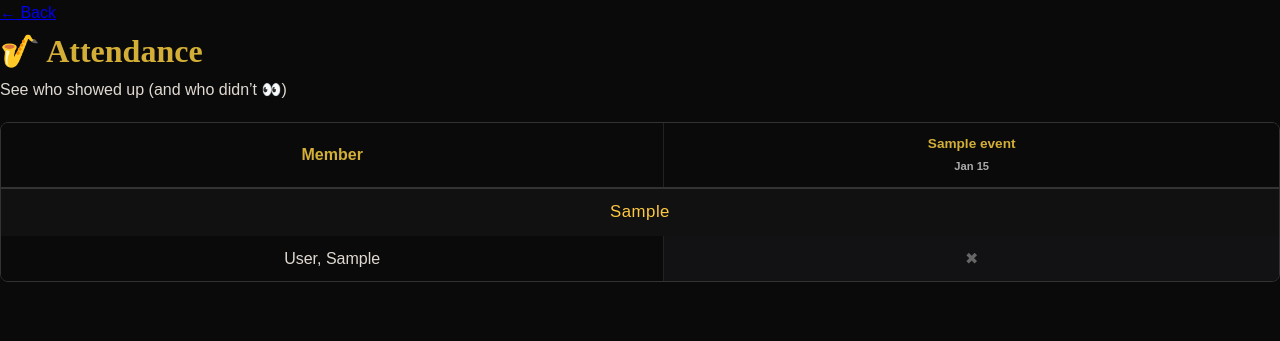
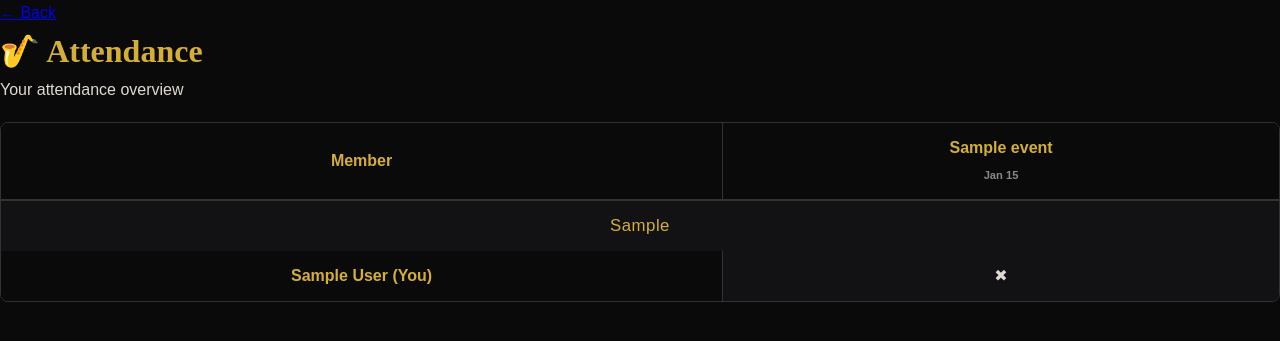
Before and after one commit to Asadel-A/AAIR-FRYERS, a PHP site: page /client2/attendance.php in a window 1280 px wide. Shown: the top 341 px of the page. Run offline with PHP 8.4, Linux system fonts and the light colour scheme; the visitor is signed in with stand-in values (Sample User, id 1); tables that the repository leaves empty or names only in its code hold one stand-in row (values such as "Sample post").

Commit message:
better attendance with mor eprivacy

```diff
--- a/client2/attendance.php
+++ b/client2/attendance.php
@@ -1,41 +1,76 @@
 <?php
-include 'includes/auth_check.php'; // allows members + admins
+include 'includes/auth_check.php';
 require 'config/db.php';
 
-/*Get all events (columns) */
+$currentUserId = $_SESSION['user_id'];
+
+/**
+ * Get all events
+ */
 $events = $pdo->query("
     SELECT id, event_name, event_date
     FROM events
     ORDER BY event_date ASC
 ")->fetchAll(PDO::FETCH_ASSOC);
 
-/*Get all members*/
+/**
+ * Get all members
+ */
 $members = $pdo->query("
     SELECT id, first_name, last_name, instrument
     FROM members
     ORDER BY instrument, last_name, first_name
 ")->fetchAll(PDO::FETCH_ASSOC);
 
-/*Build attendance lookup table*/
-$stmt = $pdo->query("SELECT member_id, event_id, status, time_note FROM attendance");
+/**
+ * Attendance lookup table
+ */
+$stmt = $pdo->query("
+    SELECT member_id, event_id, status, time_note
+    FROM attendance
+");
 
 $attendance = [];
 while ($row = $stmt->fetch(PDO::FETCH_ASSOC)) {
-    $attendance[$row['member_id']][$row['event_id']] = [
-        'status' => $row['status'],
-        'note' => $row['time_note']
-    ];
+    $attendance[$row['member_id']][$row['event_id']] = $row;
 }
 
-/*Group members by instrument*/
+/**
+ * Group members by instrument + anonymize others
+ */
 $grouped = [];
+$instrumentCounters = [];
+
 foreach ($members as $m) {
-    $grouped[$m['instrument']][] = $m;
+    $instrument = $m['instrument'];
+
+    if (!isset($instrumentCounters[$instrument])) {
+        $instrumentCounters[$instrument] = 1;
+    }
+
+    // Default anonymous label
+    $label = $instrument . ' ' . $instrumentCounters[$instrument];
+
+    // If this is the logged-in user → show real name
+    $isSelf = ($m['id'] == $currentUserId);
+
+    if ($isSelf) {
+        $label = $m['first_name'] . ' ' . $m['last_name'];
+    }
+
+    $grouped[$instrument][] = [
+        'id' => $m['id'],
+        'label' => $label,
+        'is_self' => $isSelf
+    ];
+
+    $instrumentCounters[$instrument]++;
 }
 ?>
 
 <!DOCTYPE html>
 <html lang="en">
+
 <head>
     <meta charset="UTF-8">
     <meta name="viewport" content="width=device-width, initial-scale=1.0">
@@ -43,78 +78,16 @@ foreach ($members as $m) {
 
     <link rel="stylesheet" href="style.css">
     <link rel="stylesheet" href="attendance.css">
-
-    <style>
-        .attendance-grid {
-            overflow-x: auto;
-            margin-top: 20px;
-        }
-
-        .data-table {
-            border-collapse: collapse;
-            width: 100%;
-            min-width: 900px;
-            text-align: center;
-        }
-
-        .data-table th,
-        .data-table td {
-            padding: 10px;
-            border-right: 1px solid #222;
-        }
-
-        .data-table th:last-child,
-        .data-table td:last-child {
-            border-right: none;
-        }
-
-        .member-name {
-            text-align: left;
-            font-weight: 500;
-            white-space: nowrap;
-        }
-
-        .instrument-header {
-            background: #111;
-            color: #fec841;
-            font-size: 1.05rem;
-            text-align: left;
-            padding: 10px;
-            border-top: 2px solid #333;
-        }
-
-        .check {
-            color: #4caf50;
-            font-weight: bold;
-            font-size: 1.2rem;
-        }
-
-        .late {
-            color: #ffcc00;
-        }
-
-        .miss {
-            color: #666;
-        }
-
-        .event-header {
-            font-size: 0.85rem;
-        }
-
-        .event-date {
-            font-size: 0.7rem;
-            color: #aaa;
-        }
-    </style>
 </head>
 
 <body>
 
 <div class="page-wrap">
+
     <a href="index.php" class="back-link">← Back</a>
 
     <h1 class="page-title">🎷 Attendance</h1>
-    <p class="page-sub">See who showed up (and who didn’t 👀)</p>
+    <p class="page-sub">Your attendance overview</p>
 
     <div class="attendance-grid">
         <table class="data-table">
@@ -124,7 +97,7 @@ foreach ($members as $m) {
                 <tr>
                     <th>Member</th>
                     <?php foreach ($events as $event): ?>
-                        <th class="event-header">
+                        <th>
                             <?= htmlspecialchars($event['event_name']) ?><br>
                             <span class="event-date">
                                 <?= $event['event_date'] ? date('M j', strtotime($event['event_date'])) : '' ?>
@@ -138,7 +111,7 @@ foreach ($members as $m) {
 
                 <?php foreach ($grouped as $instrument => $membersList): ?>
 
-                    <!-- Instrument Divider -->
+                    <!-- Instrument header -->
                     <tr>
                         <td colspan="<?= count($events) + 1 ?>" class="instrument-header">
                             <?= htmlspecialchars($instrument) ?>
@@ -148,30 +121,31 @@ foreach ($members as $m) {
                     <!-- Members -->
                     <?php foreach ($membersList as $m): ?>
                         <tr>
+
+                            <!-- MEMBER LABEL -->
                             <td class="member-name">
-                                <?= htmlspecialchars($m['last_name'] . ', ' . $m['first_name']) ?>
+                                <?php if ($m['is_self']): ?>
+                                    <span style="color:#d4af37; font-weight:bold;">
+                                        <?= htmlspecialchars($m['label']) ?> (You)
+                                    </span>
+                                <?php else: ?>
+                                    <?= htmlspecialchars($m['label']) ?>
+                                <?php endif; ?>
                             </td>
 
+                            <!-- EVENTS -->
                             <?php foreach ($events as $event):
                                 $cell = $attendance[$m['id']][$event['id']] ?? null;
                             ?>
                                 <td>
-                                    <?php if ($cell): ?>
-                                        <?php if ($cell['status'] === 'Attending'): ?>
-                                            <span class="check" title="<?= htmlspecialchars($cell['note'] ?? '') ?>">✔</span>
-
-                                        <?php elseif ($cell['status'] === 'Late'): ?>
-                                            <span class="late" title="<?= htmlspecialchars($cell['note'] ?? '') ?>">⏰</span>
-
-                                        <?php elseif ($cell['status'] === 'Away' || $cell['status'] === 'Leave'): ?>
-                                            <span class="miss" title="<?= htmlspecialchars($cell['note'] ?? '') ?>">✖</span>
-
-                                        <?php else: ?>
-                                            <span class="miss">—</span>
-                                        <?php endif; ?>
-
+                                    <?php if ($cell && $cell['status'] === 'Attending'): ?>
+                                        ✔
+                                    <?php elseif ($cell && $cell['status'] === 'Late'): ?>
+                                        ⏰
+                                    <?php elseif ($cell): ?>
+                                        ✖
                                     <?php else: ?>
-                                        <span class="miss">—</span>
+                                        —
                                     <?php endif; ?>
                                 </td>
                             <?php endforeach; ?>
@@ -184,6 +158,7 @@ foreach ($members as $m) {
             </tbody>
         </table>
     </div>
+
 </div>
 
 </body>
```
